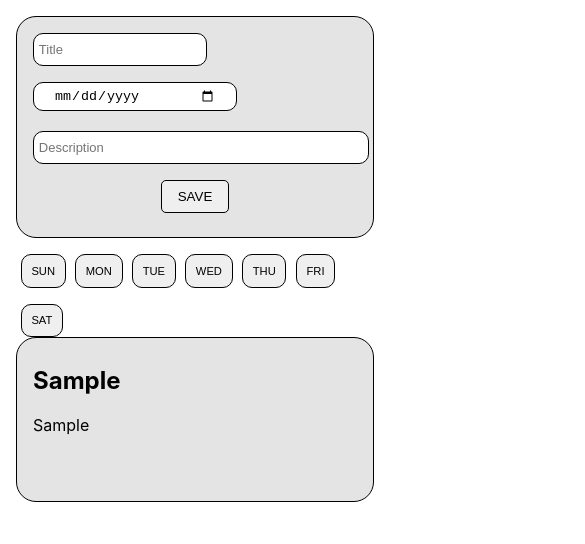
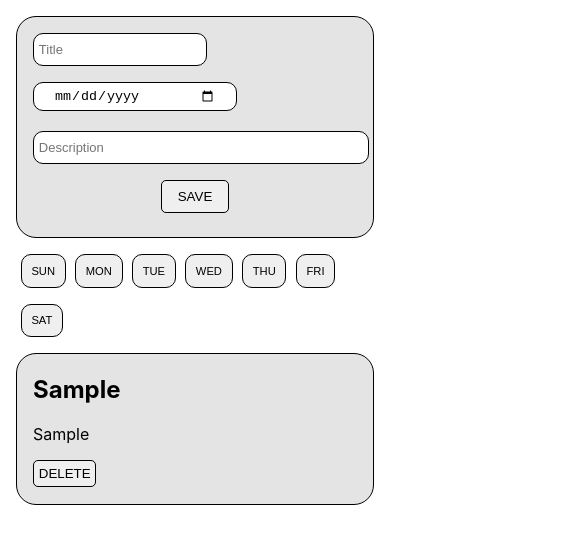
Before and after one commit to nikhilesh2010/day-planner, a React app: page / in a window 390 px wide. Both pictures are taken after typing "Sample", "2020-01-15", "Sample" into the empty fields and a click on the button "SAVE". Shown: the top 544 px of the page, 585 px wide, since content can reach past the window. Built offline with nearby package versions, Linux system fonts and the light colour scheme.

Commit message:
Made responsive

```diff
--- a/src/components/EventCard.js
+++ b/src/components/EventCard.js
@@ -8,7 +8,7 @@ const EventCard = (props) => {
                 <h2>{props.event.title}</h2>
                 <p>{props.event.description}</p>
                 <div>
-                    <button type="button" onClick={onDelete}>DELETE</button>
+                    <button type="button" className="delete" onClick={onDelete}>DELETE</button>
                 </div>
             </div>
             <br></br>
--- a/src/components/styles/home.css
+++ b/src/components/styles/home.css
@@ -68,11 +68,33 @@
     border: none;
 }
 
+@media only screen and (max-width: 992px) {
+    .card {
+        padding: 0.1rem 1rem;
+        max-width: 50rem;
+        margin: 1rem 0rem;
+    }
+    .card div button {
+        padding: 0.3rem;
+        margin-left: min(100%,40rem);
+        margin-bottom: 1rem;
+    }
+}
 @media only screen and (max-width: 795px){
     .days button {
         padding: 0.5rem;
         font-size: 0.8rem;
         margin: 1rem 1rem;
+    }
+    .card {
+        padding: 0.1rem 1rem;
+        max-width: 50rem;
+        margin: 1rem auto;
+    }
+    .card div button {
+        padding: 0.3rem;
+        margin-left: min(100%,25rem);
+        margin-bottom: 1rem;
     }
 }
 @media only screen and (max-width: 576px){
@@ -80,6 +102,16 @@
         padding: 0.6rem;
         font-size: 0.7rem;
         margin: 1rem 0.6rem;
+    }
+    .card {
+        padding: 0.1rem 1rem;
+        max-width: 50rem;
+        margin: 1rem auto;
+    }
+    .card div button {
+        padding: 0.3rem;
+        margin-left: min(100%,20rem);
+        margin-bottom: 1rem;
     }
 }
 @media only screen and (max-width: 472px){
@@ -112,8 +144,18 @@
         padding: 0.5rem 1rem;
         margin: 1rem auto 0.5rem;
     }
+    .card {
+        padding: 0.1rem 1rem;
+        max-width: 50rem;
+        margin: 1rem auto;
+    }
+    .card div button {
+        padding: 0.3rem;
+        margin-left: 0rem;
+        margin-bottom: 1rem;
+    }
 }
-@media only screen and (max-width: 320px){
+@media only screen and (min-width: 0px) and (max-width: 319px){
     .days button {
         padding: 0.6rem;
         font-size: 0.7rem;
@@ -143,4 +185,14 @@
         padding: 0.5rem 1rem;
         margin: 1rem auto 0.5rem;
     }
+    .card {
+        padding: 0.1rem 1rem;
+        max-width: 50rem;
+        margin: 1rem auto;
+    }
+    .card div button {
+        padding: 0.3rem;
+        margin-left: 12rem;
+        margin-bottom: 1rem;
+    }
 }
```
